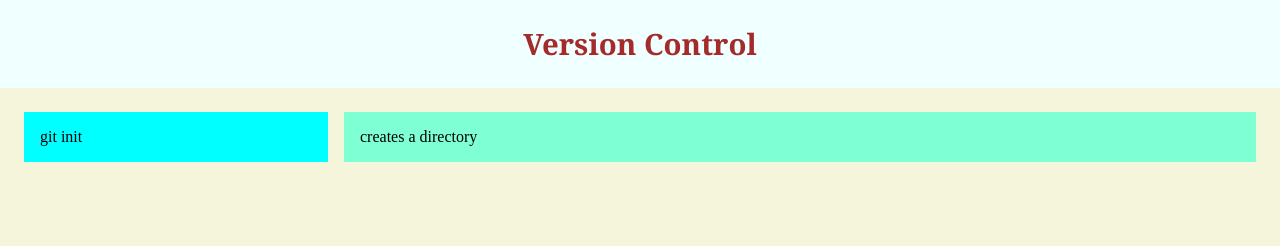
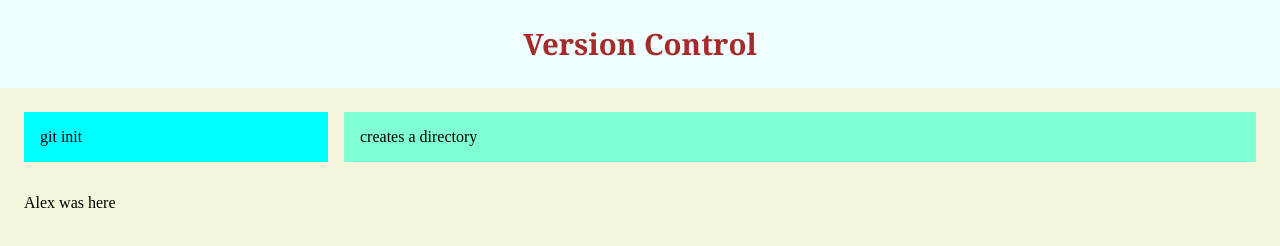
Before and after one commit to PriyeshIllam/version-control, a plain HTML site: page index.html in a window 1280 px wide. Drawn offline with Linux system fonts and the light colour scheme.

Commit message:
added a secret message

```diff
--- a/index.html
+++ b/index.html
@@ -15,5 +15,8 @@
     <main class="git-commands">
         <div class="git-commands__command">git init</div>
         <div class="git-commands__effect">creates a directory</div>
+        <div>
+            <p>Alex was here</p>
+        </div>
     </main>
 </body>
```
